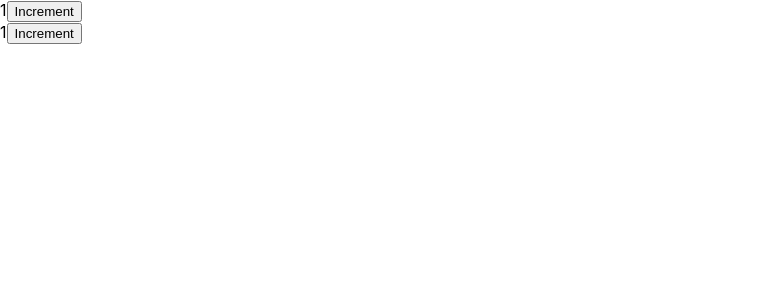
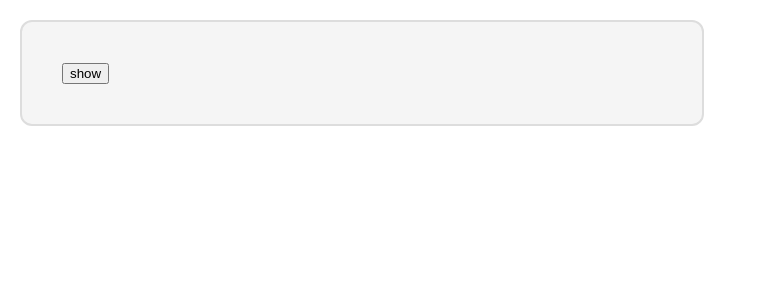
Before and after one commit to Clinch-Tech/fullstack_tuotorial, a React (Create React App) app: page / in a window 1280 px wide. Shown: the top 300 px of the page, without its empty margins (0-767 px from the left). Built offline with nearby package versions, Linux system fonts and the light colour scheme.

Commit message:
lifecycle clas

```diff
--- a/src/App.js
+++ b/src/App.js
@@ -3,6 +3,7 @@ import Card, { xyz2 as Alias } from "./Card";
 import { Form } from "./Form";
 import FirstCompenent from "./components/FirstComponent";
 import { useState } from "react";
+import Lifecycle from "./components/FirstComponent";
 // ES Module
 
 // relative Path
@@ -29,7 +30,9 @@ function App() {
 
   return (
     <div className="Application">
-      {count}
+      <Lifecycle />
+
+      {/* {count}
       <button
         onClick={() => {
           count = count + 1;
@@ -42,7 +45,7 @@ function App() {
       <div>
         {counter}
         <button onClick={() => setCounter(counter + 1)}>Increment</button>
-      </div>
+      </div> */}
 
       {/* <div style={{ display: "flex", gap: "16px" }}>
         {students.map((element, index) => {
--- a/src/components/FirstComponent.jsx
+++ b/src/components/FirstComponent.jsx
@@ -1,7 +1,61 @@
-import { Component } from "react";
+import { Component, useState } from "react";
 
-export default class FirstCompenent extends Component {
+export default function Lifecycle() {
+  const [show, setShow] = useState(false);
+  return (
+    <div
+      style={{
+        backgroundColor: "whitesmoke",
+        border: "2px #ddd solid",
+        margin: "20px",
+        padding: "40px",
+        borderRadius: "12px",
+        maxWidth: "600px",
+      }}
+    >
+      <button onClick={() => setShow(!show)}> {show ? "hide" : "show"} </button>
+
+      {show ? <FirstCompenent /> : null}
+    </div>
+  );
+}
+
+class FirstCompenent extends Component {
+  constructor(props) {
+    super(props);
+
+    this.state = { count: 1 };
+  }
+
+  componentDidMount() {
+    console.log("component did mount");
+  }
+
+  componentDidUpdate() {
+    console.log("component updated");
+  }
+
+  componentWillUnmount() {
+    console.log("component will be unmounted");
+  }
+
   render() {
-    return <div>from class component</div>;
+    return (
+      <div
+        style={{
+          backgroundColor: "white",
+          border: "2px #ccc solid",
+          borderRadius: "8px",
+          margin: "8px",
+          padding: "8px",
+        }}
+      >
+        from class component
+        <div>{this.state.count}</div>
+        <button onClick={() => this.setState({ count: this.state.count + 1 })}>
+          Increment
+        </button>
+      </div>
+    );
   }
 }
```
Also changed, not shown: src/index.js (+8 -8 lines).
